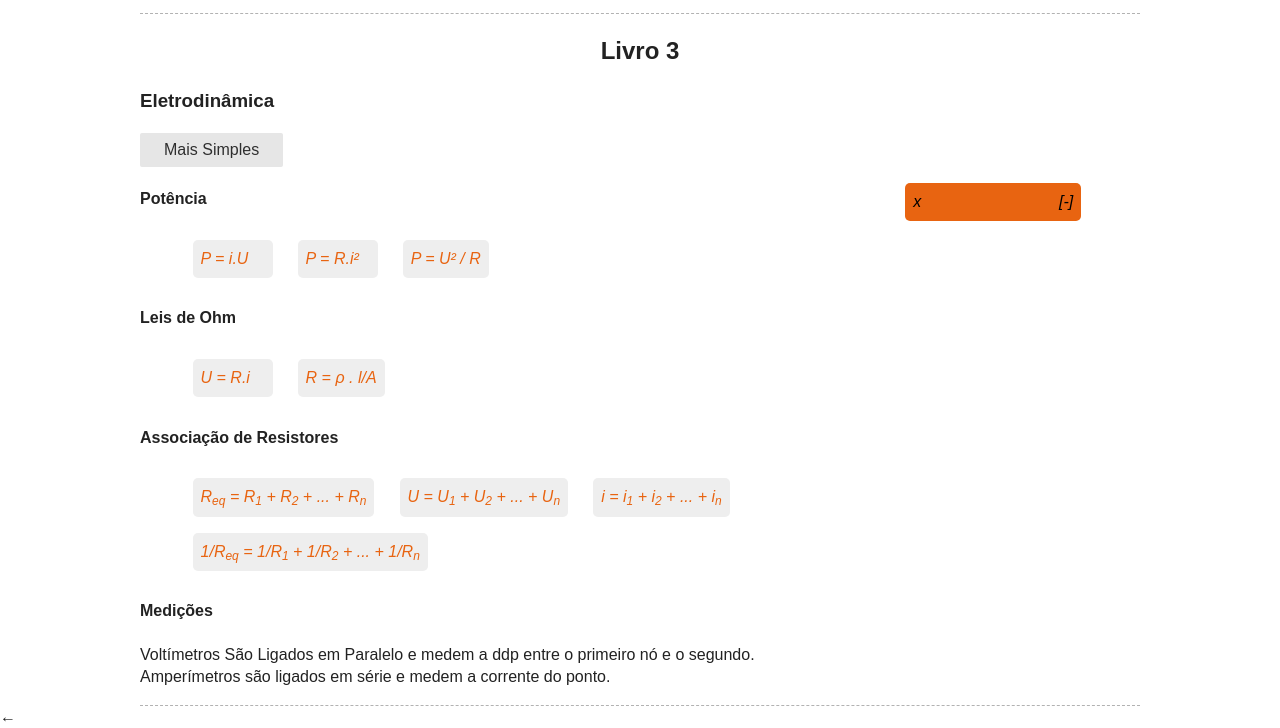
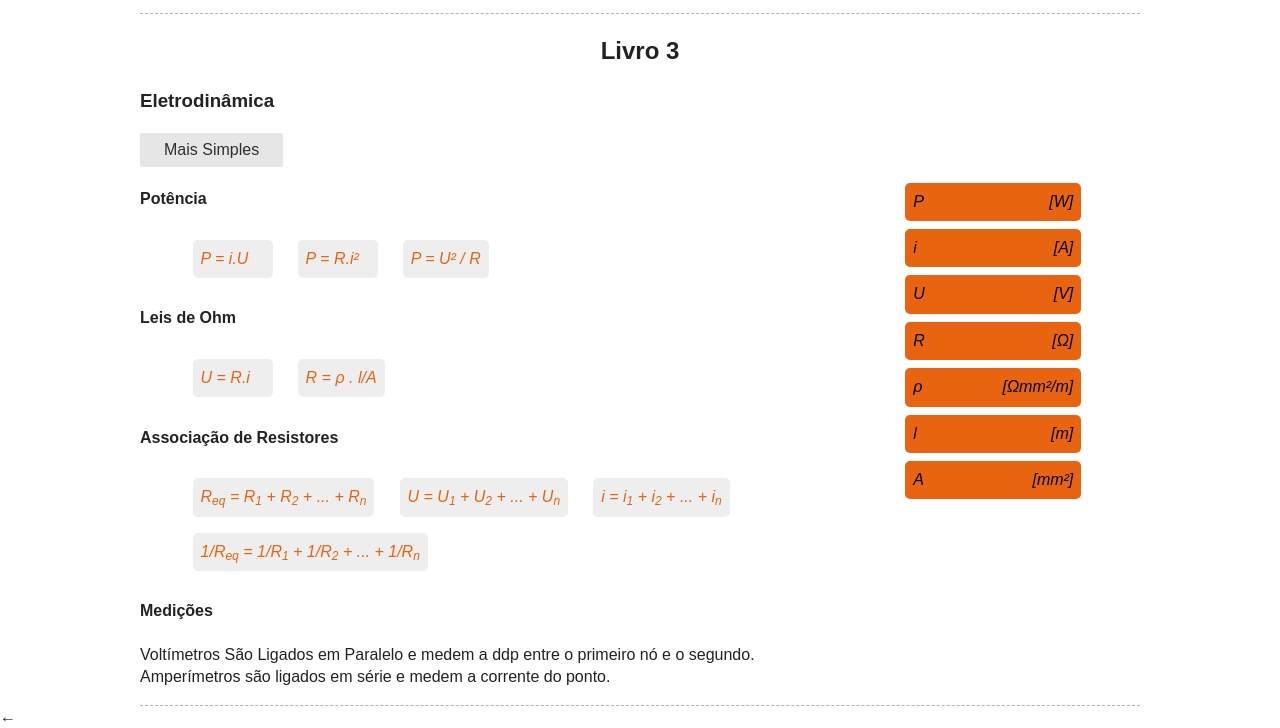
Before and after one commit to victorsenam/cheatsheets, a plain HTML site: page fisica.html in a window 1280 px wide. Shown: the part 4610-5338 px from the top of the page. Drawn offline with nearby package versions, Linux system fonts and the light colour scheme.

Commit message:
Livro 3 - Elétrodinâmica

```diff
--- a/fisica.html
+++ b/fisica.html
@@ -889,7 +889,25 @@
                     <div class="pure-u-1-3">
                         <ul class="unidades tipo1">
                             <li>
-                                <span class="n">x</span> <span class="u">[-]</span> <span class="d">Nome</span>
+                                <span class="n">P</span> <span class="u">[W]</span> <span class="d">Potência Dissipada</span>
+                            </li>
+                            <li>
+                                <span class="n">i</span> <span class="u">[A]</span> <span class="d">Corrente</span>
+                            </li>
+                            <li>
+                                <span class="n">U</span> <span class="u">[V]</span> <span class="d">Diferença de Potencial</span>
+                            </li>
+                            <li>
+                                <span class="n">R</span> <span class="u">[Ω]</span> <span class="d">Resistência</span>
+                            </li>
+                            <li class="menos-simples">
+                                <span class="n">ρ</span> <span class="u">[Ωmm²/m]</span> <span class="d">Resistividade</span>
+                            </li>
+                            <li>
+                                <span class="n">l</span> <span class="u">[m]</span> <span class="d">Comprimento</span>
+                            </li>
+                            <li>
+                                <span class="n">A</span> <span class="u">[mm²]</span> <span class="d">Área Transversal</span>
                             </li>
                         </ul>
                     </div>
```
Also changed, not shown: 1 other file.
